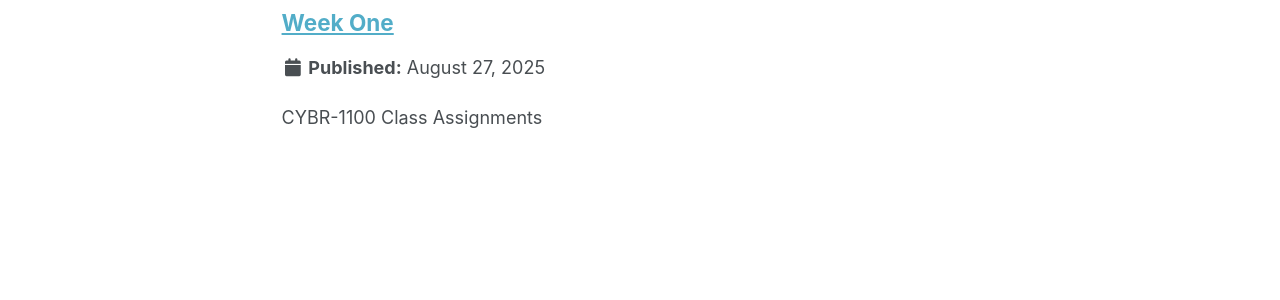
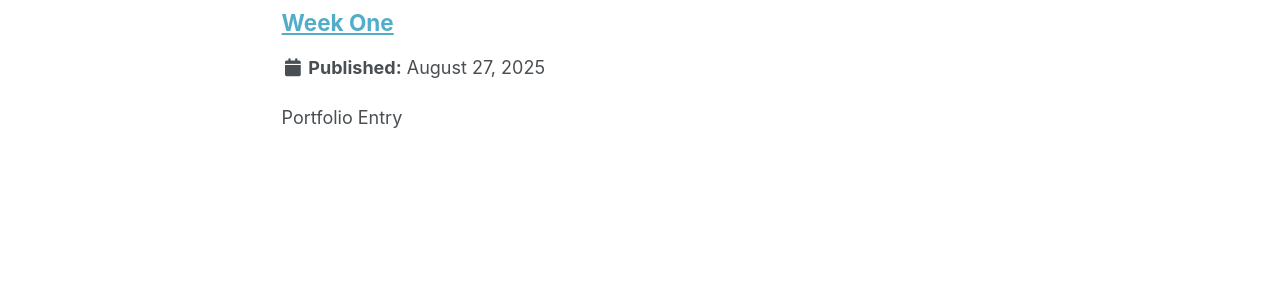
Before and after one commit to TinyBumblee/AmberR.github.io, a Jekyll site: the page built from _pages/portfolio.html, in a window 1280 px wide and 1378 px high. Shown: the part 833-1133 px from the top of the window. Built offline with Jekyll 4.4.1, drawn with Linux system fonts in a browser that asks for light colours; a script that is not in the unit is left out.

Commit message:
Update WeekOne.md

```diff
--- a/_portfolio/WeekOne.md
+++ b/_portfolio/WeekOne.md
@@ -1,6 +1,6 @@
 ---
 title: "Week One"
-excerpt: "CYBR-1100 Class Assignments"
+excerpt: "Portfolio Entry"
 collection: portfolio
 ---
 
```
